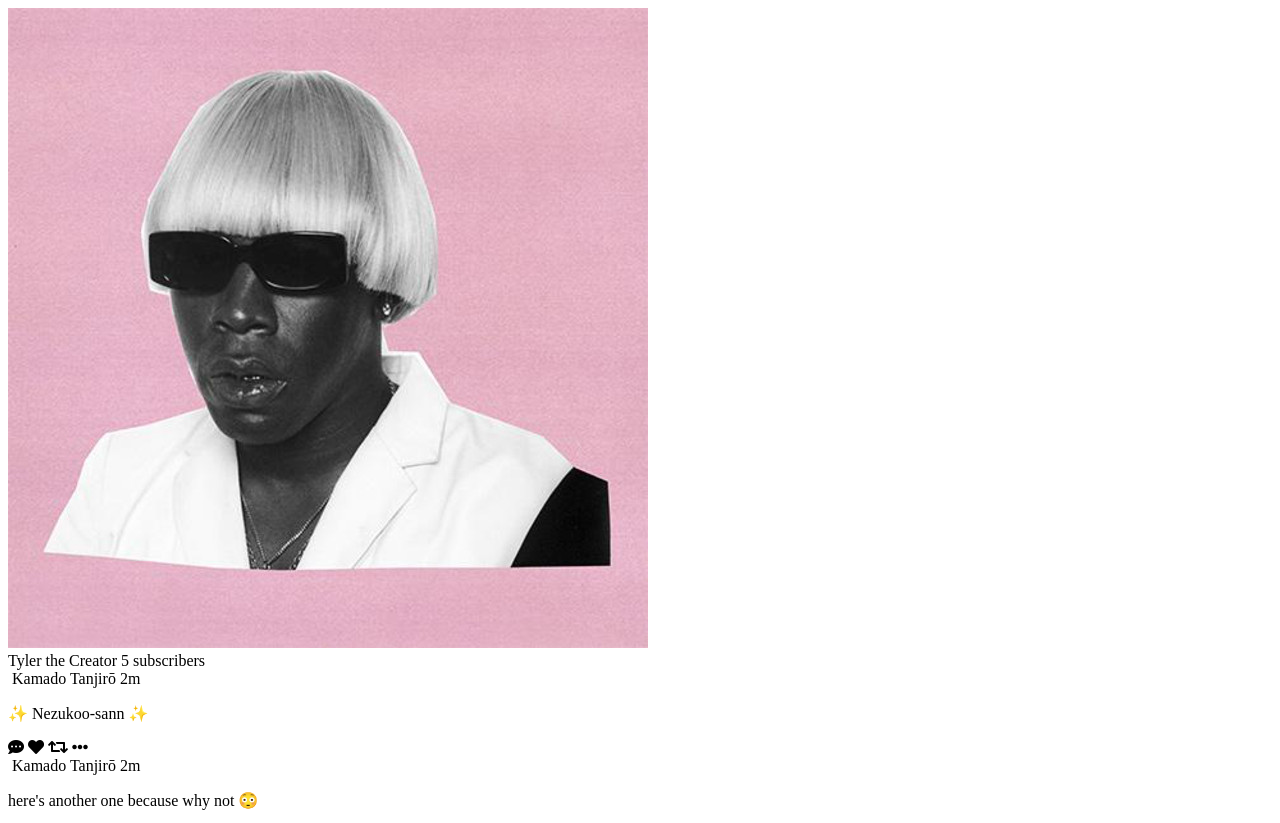
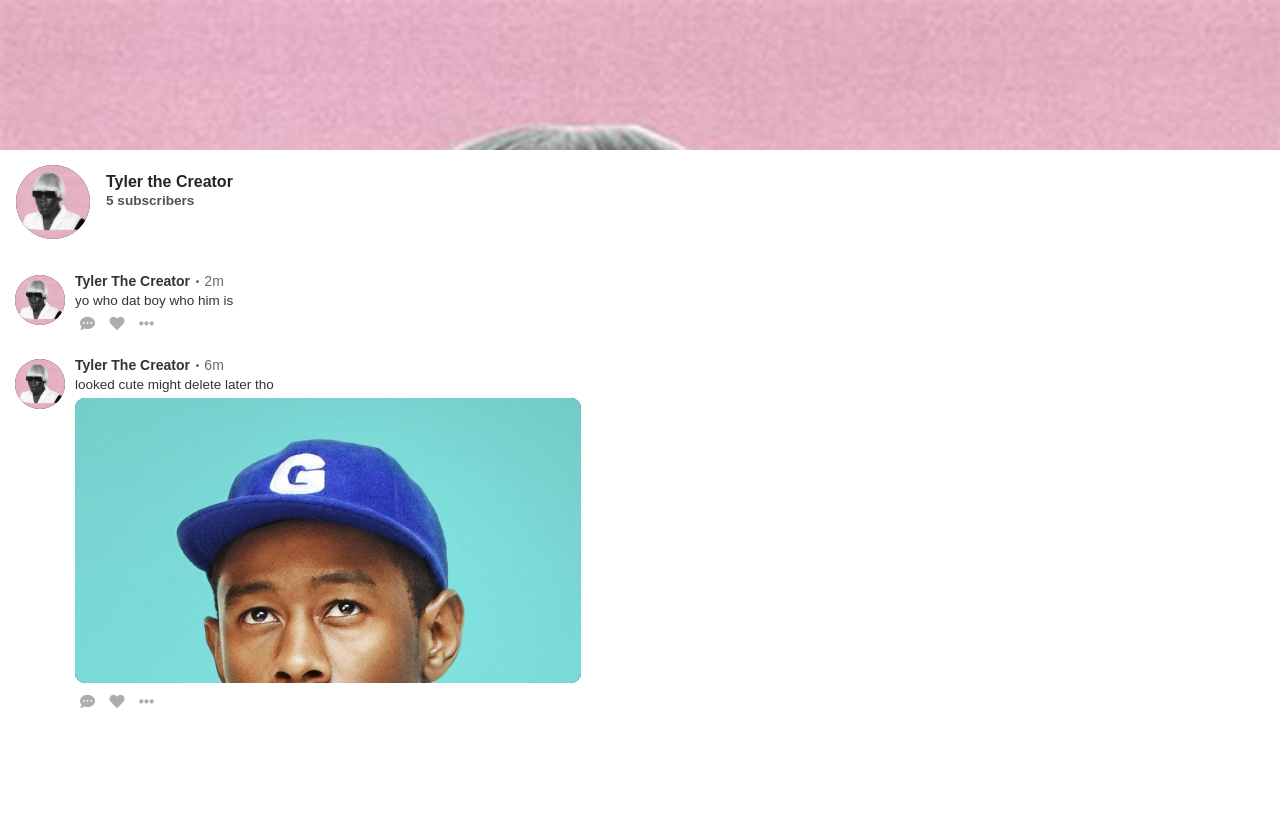
Before and after one commit to MustafaAHamad/RV, a PHP site: page / in a window 1280 px wide. Shown: the top 823 px of the page. After the commit the page ends 708 px from the top, so only its background shows below. Run offline with PHP 8.4, Linux system fonts and the light colour scheme; some libraries are stand-ins or nearby versions.

Commit message:
updates
this looks way too much like YouTube, modify it later

```diff
--- a/protoype/client/css/style.css
+++ b/protoype/client/css/style.css
@@ -4,7 +4,7 @@
 body, html {
 	padding: 0px;
 	margin: 0px;
-	background: #242333;
+	background: #ffffff;
 	outline: none;
 	user-select: none;
 	min-width: 320px;
@@ -33,47 +33,47 @@ span, p, a {
 /* CHANNEL CONTAINER */
 
 div.profile-container div.header-container {
-	background: #1d1c29;
-	box-shadow: 0px 0px 20px #0d0c13;
+	background: #ffffff;
 }
 
-div.profile-container div.header-container div.banner-container {
+div.profile-container div.header-container div.banner-wrapper {
 	position: relative;
-	background-image: url(../img/tyler2.png);
+	background-image: url(../img/tyler.jpg);
 	background-repeat: no-repeat;
 	background-size: cover;
 	min-height: 150px;
 }
 
-div.profile-container div.header-container div.banner-container:before {
+/*div.profile-container div.header-container div.banner-container:before {
 	position: absolute;
 	content: "";
 	width: 100%;
 	height: 100%;
 	background: -webkit-linear-gradient(bottom, rgb(29, 28, 41) 0%, rgba(255, 255, 255, 0) 25%);
 	background: linear-gradient(to top, rgb(29, 28, 41) 0%, rgba(255, 255, 255, 0) 25%);
+}*/
+
+div.profile-container div.channel-wrapper {
+	padding: 15px 1rem;
+	display: inline-block;
 }
 
-div.profile-container div.header-container div.avatar-wrapper {
-	position: absolute;
-	bottom: -46px;
-	left: 15px;
+div.profile-container div.channel-wrapper div {
+	float: left;
 }
 
 div.profile-container div.header-container div.avatar-wrapper img {
-	width: 84px;
-	height: 84px;
+	width: 74px;
+	height: 74px;
 	border-radius: 50%;
-	border: 2px solid #1b1a26;
 	background: #1d1c29;
 }
 
-div.profile-container div.information-container {
-	padding: 15px;
-	padding-top: 46px;
+div.profile-container div.channel-wrapper div.information-container {
+	padding: 0.5rem 1rem;
 }
 
-div.profile-container div.information-container span {
+div.profile-container div.channel-wrapper div.information-container span {
 	margin: 0px;
 	font-size: 1rem;
 	font-weight: bold;
@@ -82,16 +82,16 @@ div.profile-container div.information-container span {
 	display: block;
 	overflow: hidden;
 	text-overflow: ellipsis;
-	color: #f9f9fa;
+	color: #262626;
 }
 
-div.profile-container div.information-container span.username {
-	font-size: 0.8rem;
-	color: #b0aebb;
-	margin-bottom: 5px;
+div.profile-container div.channel-wrapper div.information-container span.subcount {
+	font-size: 0.85rem;
+	color: #525252;
+	margin: 2px 0px;
 }
 
-div.profile-container div.information-container p {
+div.profile-container div.channel-wrapper div.information-container p {
 	display: block;
 	text-align: left;
 	color: #f9f9fa;
@@ -161,7 +161,6 @@ div.profile-container div.feed-container {
 	display: flex;
 	flex-wrap: wrap;
 	justify-content: space-between;
-	padding-top: 10px;
 }
 
 div.profile-container div.feed-container div.post-container {
@@ -171,7 +170,7 @@ div.profile-container div.feed-container div.post-container {
 }
 
 div.profile-container div.feed-container div.post-container div.content-container {
-	margin-left: 56px;
+	margin-left: 60px;
 	min-height: 56px;
 }
 
@@ -180,10 +179,10 @@ div.profile-container div.feed-container div.post-container div.content-containe
 	margin-bottom: 2px;
 }
 
-.profile-container .feed-container .post-container .content-container .post-header .user-information .avatar {
+div.profile-container div.feed-container div.post-container div.content-container div.post-header a.user-information img.avatar {
 	float: left;
 	margin-top: 3px;
-	margin-left: -58px;
+	margin-left: -60px;
 	position: absolute;
 }
 
@@ -191,17 +190,18 @@ div.profile-container div.feed-container div.post-container div.content-containe
 	width: 50px;
 	height: 50px;
 	border-radius: 50%;
+	background: #1d1c29;
 }
 
 div.profile-container div.feed-container div.post-container div.content-container div.post-header a.user-information span.time {
 	font-size: 14px;
-	color: #b0aebb;
+	color: #6b6b6b;
 	font-weight: normal;
 }
 
 div.profile-container div.feed-container div.post-container div.content-container div.post-header a.user-information span.time:before {
 	content: "";
-	background: #b0aebb;
+	background: #6b6b6b;
 	margin: 3px 0px;
 	margin-right: 5px;
 	margin-left: 2px;
@@ -220,7 +220,7 @@ div.profile-container div.feed-container div.post-container div.content-containe
 	line-height: 17px;
 	white-space: pre-wrap;
 	word-wrap: break-word;
-	color: #f9f9fa;
+	color: #333333;
 }
 
 div.profile-container div.feed-container div.post-container div.content-container div.post-context div.media-wrapper {
@@ -237,7 +237,7 @@ div.profile-container div.feed-container div.post-container div.content-containe
 }
 
 div.profile-container div.feed-container div.post-container div.content-container div.post-actions i {
-	color: #b0aebb;
+	color: #adadad;
 	font-size: 15px;
 	padding: 5px;
 }
@@ -270,7 +270,7 @@ div.profile-container div.feed-container div.post-container a div img {
 
 .fullname {
 	word-break: break-all;
-	color: #f9f9fa;
+	color: #333333;
 	font-size: 14px;
 	font-weight: bold;
 }
--- a/protoype/index.html
+++ b/protoype/index.html
@@ -4,26 +4,25 @@
 	<html lang="eng">
 	<meta charset="UTF-8">
 	<title></title>
-	<link href="client/css/html.css?v=<?php echo time();?>" type="text/css" rel="stylesheet">
+	<link href="client/css/style.css?v=<?php echo time();?>" type="text/css" rel="stylesheet">
 	<meta name="viewport" content="width=device-width">
 	<link rel="stylesheet" href="https://use.fontawesome.com/releases/v5.8.2/css/all.css" integrity="sha384-oS3vJWv+0UjzBfQzYUhtDYW+Pj2yciDJxpsK1OYPAYjqT085Qq/1cq5FLXAZQ7Ay" crossorigin="anonymous">
 	<script src="https://ajax.googleapis.com/ajax/libs/jquery/1.11.0/jquery.min.js"></script>
-	<!-- <script src="client/js/parallax.js"></script> -->
+	<script src="client/js/parallax/parallax.js"></script>
 </head>
 <body>
 	<div id="content">
 		<!-- CHANNEL PROFILE CONTAINER -->
 		<div class="profile-container">
 			<div class="header-container">
-				<div class="banner-container">
+				<div class="banner-wrapper"></div>
+				<div class="channel-wrapper">
 					<div class="avatar-wrapper">
-						<img src="client/img/tyler.jpg" class="avatar-img">
+						<img src="client/img/tyler.jpg" class="avatar-img" alt="" />
 					</div>
-				</div>
-				<div class="channel-wrapper">
 					<div class="information-container">
 						<span class="name">Tyler the Creator</span>
-						<span class="username">5 subscribers</span>
+						<span class="subcount">5 subscribers</span>
 						<!-- <p class="bio">The bond between Nezuko and me, can't be severed by anyone!</p> -->
 					</div>
 				</div>
@@ -39,26 +38,29 @@
 					</li>
 				</ul> -->
 			</div>
+			<div class="video-container">
+
+			</div>
 			<div class="feed-container">
 				<!-- <div class="divider-wrapper">
 					<h5>September, 19th - 2019</h5>
 				</div> -->
+
 				<div class="post-container">
 					<div class="content-container">
 						<div class="post-header">
 							<a class="user-information">
-								<img class="avatar" src="" alt="" />
-								<span class="fullname text-turncate">Kamado Tanjirō</span>
+								<img class="avatar" src="client/img/tyler.jpg" alt="" />
+								<span class="fullname text-turncate">Tyler The Creator</span>
 								<span class="time text-turncate">2m</span>
 							</a>
 						</div>
 						<div class="post-context">
-							<p>✨ Nezukoo-sann ✨</p>
+							<p>yo who dat boy who him is</p>
 						</div>
 						<div class="post-actions">
 							<i class="fas fa-comment-dots"></i>
 							<i class="fas fa-heart"></i>
-							<i class="fas fa-retweet"></i>
 							<i class="fas fa-ellipsis-h"></i>
 						</div>
 					</div>
@@ -68,52 +70,25 @@
 					<div class="content-container">
 						<div class="post-header">
 							<a class="user-information">
-								<img class="avatar" src="" alt="" />
-								<span class="fullname text-turncate">Kamado Tanjirō</span>
-								<span class="time text-turncate">2m</span>
+								<img class="avatar" src="client/img/tyler.jpg" alt="" />
+								<span class="fullname text-turncate">Tyler The Creator</span>
+								<span class="time text-turncate">6m</span>
 							</a>
 						</div>
 						<div class="post-context">
-							<p>here's another one because why not 😳</p>
+							<p>looked cute might delete later tho</p>
 							<div class="media-wrapper">
-								<img src="client/img/tanjiro_pfp.png" />
+								<img src="client/img/tyler2.jpg" alt=""/>
 							</div>
 						</div>
 						<div class="post-actions">
 							<i class="fas fa-comment-dots"></i>
 							<i class="fas fa-heart"></i>
-							<i class="fas fa-retweet"></i>
 							<i class="fas fa-ellipsis-h"></i>
 						</div>
 					</div>
 				</div>
 
-				<div class="post-container">
-					<div class="content-container">
-						<div class="post-header">
-							<a class="user-information">
-								<img class="avatar" src="" alt="" />
-								<span class="fullname text-turncate">Kamado Tanjirō</span>
-								<span class="time text-turncate">2m</span>
-							</a>
-						</div>
-						<div class="post-context">
-							<p>here's a cool wallpaper</p>
-							<div class="media-wrapper">
-								<img src="client/img/banner.jpg" />
-							</div>
-						</div>
-						<div class="post-actions">
-							<i class="fas fa-comment-dots"></i>
-							<i class="fas fa-heart"></i>
-							<i class="fas fa-retweet"></i>
-							<i class="fas fa-ellipsis-h"></i>
-						</div>
-					</div>
-				</div>
-
-			</div>
-		</div>
 		<!-- HEADER CONTAINER -->
 		<!-- <div class="header-container">
 			<div class="avatar-container">
@@ -126,6 +101,7 @@
 				</div>
 			</div>
 		</div> -->
+		</div>
 	</div>
 </body>
 </html>
```
Also changed, not shown: protoype/client/img/tyler3.jpg (added), protoype/client/img/tyler4.jpg (added).
